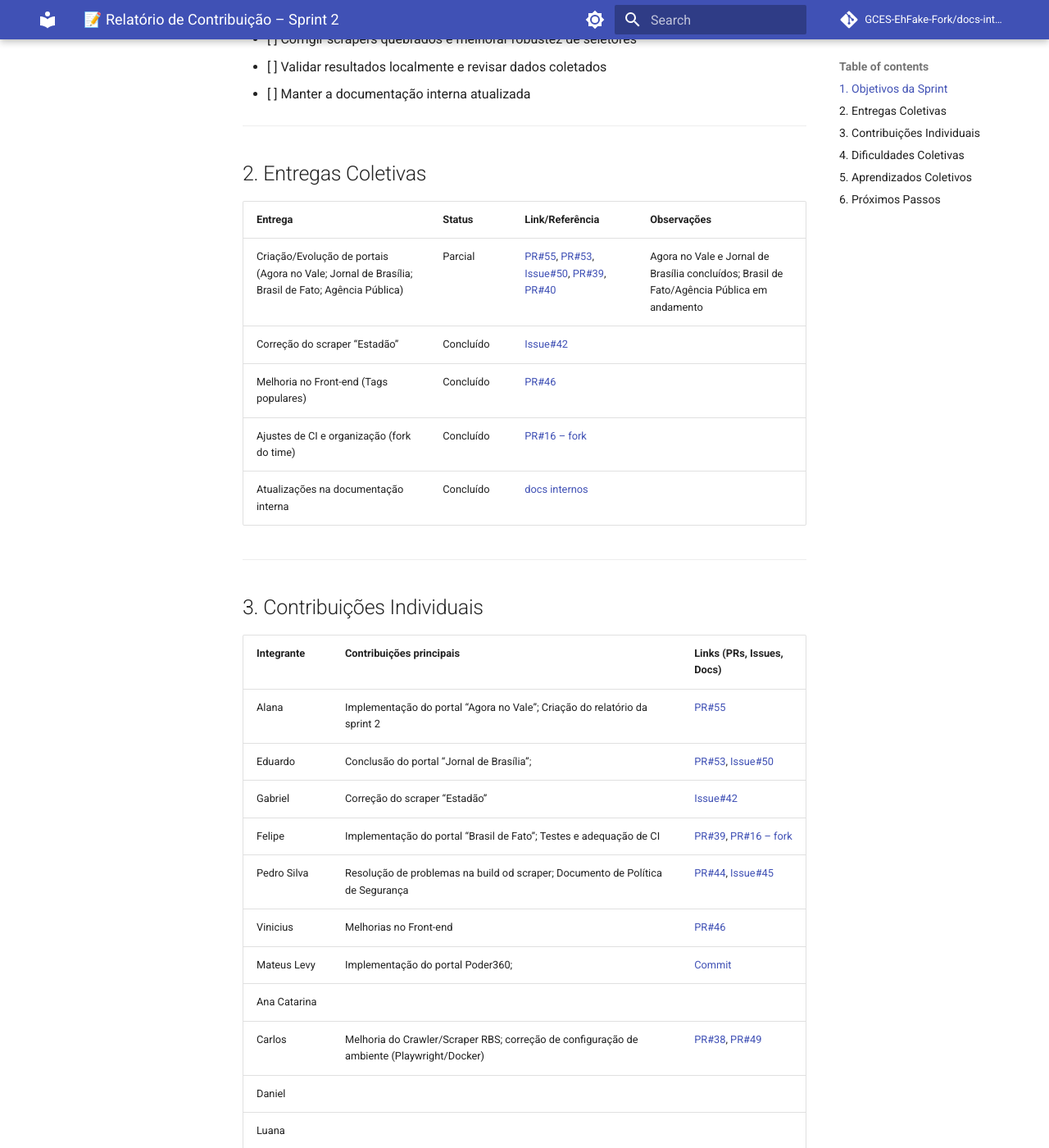
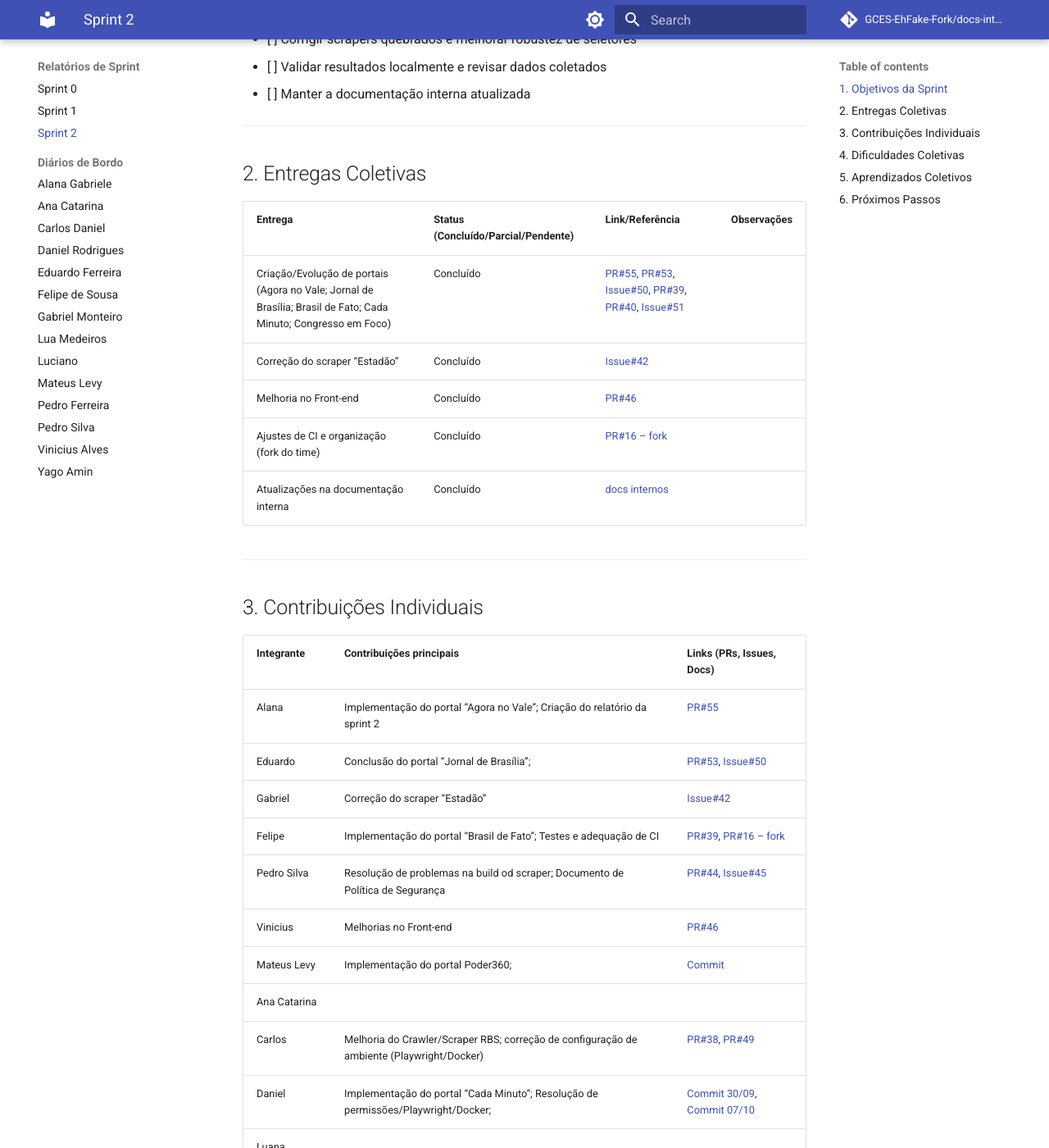
Before and after one commit to GCES-EhFake-Fork/docs-interno, an MkDocs documentation site: the page built from docs/sprints/sprint2.md, in a window 1280 px wide and 1400 px high, scrolled down 420 px. Shown: the whole window at 82% size. Built offline with MkDocs 1.6.1 and Material for MkDocs 9.7.7, drawn with Linux system fonts in a browser that asks for light colours; comment, search, counter and statistics services are not loaded; some of the changed text lies outside the part shown.

Commit message:
docs: Add Sprint 2 contribution report

```diff
--- a/docs/sprints/sprint2.md
+++ b/docs/sprints/sprint2.md
@@ -18,34 +18,34 @@
 
 ## 2. Entregas Coletivas
 
-| Entrega                                                                                          | Status    | Link/Referência                                                                                                                                                                                                                                                                   | Observações                                                                                |
-| :----------------------------------------------------------------------------------------------- | :-------- | :-------------------------------------------------------------------------------------------------------------------------------------------------------------------------------------------------------------------------------------------------------------------------------- | :----------------------------------------------------------------------------------------- |
-| Criação/Evolução de portais (Agora no Vale; Jornal de Brasília; Brasil de Fato; Agência Pública) | Parcial   | [PR#55](https://github.com/EH-FAKE/check-up/pull/55), [PR#53](https://github.com/EH-FAKE/check-up/pull/53), [Issue#50](https://github.com/EH-FAKE/check-up/issues/50), [PR#39](https://github.com/EH-FAKE/check-up/pull/39), [PR#40](https://github.com/EH-FAKE/check-up/pull/40) | Agora no Vale e Jornal de Brasília concluídos; Brasil de Fato/Agência Pública em andamento |
-| Correção do scraper “Estadão”                                                                    | Concluído | [Issue#42](https://github.com/EH-FAKE/check-up/issues/42)                                                                                                                                                                                                                         |                                                                                            |
-| Melhoria no Front-end (Tags populares)                                                           | Concluído | [PR#46](https://github.com/EH-FAKE/check-up/pull/46)                                                                                                                                                                                                                              |                                                                                            |
-| Ajustes de CI e organização (fork do time)                                                       | Concluído | [PR#16 – fork](https://github.com/GCES-EhFake-Fork/checkUp/pull/16)                                                                                                                                                                                                               |                                                                                            |
-| Atualizações na documentação interna                                                             | Concluído | [docs internos](https://gces-ehfake-fork.github.io/docs-interno/)                                                                                                                                                                                                                 |                                                                                            |
+| Entrega                                                                                                         | Status (Concluído/Parcial/Pendente) | Link/Referência                                                                                                                                                                                                                                                                                                                              | Observações |
+| :-------------------------------------------------------------------------------------------------------------- | :---------------------------------- | :------------------------------------------------------------------------------------------------------------------------------------------------------------------------------------------------------------------------------------------------------------------------------------------------------------------------------------------- | :---------- |
+| Criação/Evolução de portais (Agora no Vale; Jornal de Brasília; Brasil de Fato; Cada Minuto; Congresso em Foco) | Concluído                           | [PR#55](https://github.com/EH-FAKE/check-up/pull/55), [PR#53](https://github.com/EH-FAKE/check-up/pull/53), [Issue#50](https://github.com/EH-FAKE/check-up/issues/50), [PR#39](https://github.com/EH-FAKE/check-up/pull/39), [PR#40](https://github.com/EH-FAKE/check-up/pull/40), [Issue#51](https://github.com/EH-FAKE/check-up/issues/51) |             |
+| Correção do scraper “Estadão”                                                                                   | Concluído                           | [Issue#42](https://github.com/EH-FAKE/check-up/issues/42)                                                                                                                                                                                                                                                                                    |             |
+| Melhoria no Front-end                                                                                           | Concluído                           | [PR#46](https://github.com/EH-FAKE/check-up/pull/46)                                                                                                                                                                                                                                                                                         |             |
+| Ajustes de CI e organização (fork do time)                                                                      | Concluído                           | [PR#16 – fork](https://github.com/GCES-EhFake-Fork/checkUp/pull/16)                                                                                                                                                                                                                                                                          |             |
+| Atualizações na documentação interna                                                                            | Concluído                           | [docs internos](https://gces-ehfake-fork.github.io/docs-interno/)                                                                                                                                                                                                                                                                            |             |
 
 ---
 
 ## 3. Contribuições Individuais
 
-| Integrante     | Contribuições principais                                                                  | Links (PRs, Issues, Docs)                                                                                                 |
-| -------------- | ----------------------------------------------------------------------------------------- | ------------------------------------------------------------------------------------------------------------------------- |
-| Alana          | Implementação do portal “Agora no Vale”; Criação do relatório da sprint 2                 | [PR#55](https://github.com/EH-FAKE/check-up/pull/55)                                                                      |
-| Eduardo        | Conclusão do portal “Jornal de Brasília”;                                                 | [PR#53](https://github.com/EH-FAKE/check-up/pull/53), [Issue#50](https://github.com/EH-FAKE/check-up/issues/50)           |
-| Gabriel        | Correção do scraper “Estadão”                                                             | [Issue#42](https://github.com/EH-FAKE/check-up/issues/42)                                                                 |
-| Felipe         | Implementação do portal “Brasil de Fato”; Testes e adequação de CI                        | [PR#39](https://github.com/EH-FAKE/check-up/pull/39), [PR#16 – fork](https://github.com/GCES-EhFake-Fork/checkUp/pull/16) |
-| Pedro Silva    | Resolução de problemas na build od scraper; Documento de Política de Segurança            | [PR#44](https://github.com/EH-FAKE/check-up/pull/44), [Issue#45](https://github.com/EH-FAKE/check-up/issues/45)           |
-| Vinicius       | Melhorias no Front-end                                                                    | [PR#46](https://github.com/EH-FAKE/check-up/pull/46)                                                                      |
-| Mateus Levy    | Implementação do portal Poder360;                                                         | [Commit](https://github.com/GCES-EhFake-Fork/checkUp/commit/762469c5b3a75c3ef8e5c006c56e1b9ee5223716)                     |
-| Ana Catarina   |                                                                                           |                                                                                                                           |
-| Carlos         | Melhoria do Crawler/Scraper RBS; correção de configuração de ambiente (Playwright/Docker) | [PR#38](https://github.com/EH-FAKE/check-up/pull/38), [PR#49](https://github.com/EH-FAKE/check-up/pull/49)                |
-| Daniel         |                                                                                           |                                                                                                                           |
-| Luana          |                                                                                           |                                                                                                                           |
-| Luciano        |                                                                                           |                                                                                                                           |
-| Pedro Ferreira |                                                                                           |                                                                                                                           |
-| Yago           | Início do desenvolvimento de scrapper para novo portal; estudos e ajustes de ambiente     |                                                                                                                           |
+| Integrante     | Contribuições principais                                                                  | Links (PRs, Issues, Docs)                                                                                                                                                                                                |
+| -------------- | ----------------------------------------------------------------------------------------- | ------------------------------------------------------------------------------------------------------------------------------------------------------------------------------------------------------------------------ |
+| Alana          | Implementação do portal “Agora no Vale”; Criação do relatório da sprint 2                 | [PR#55](https://github.com/EH-FAKE/check-up/pull/55)                                                                                                                                                                     |
+| Eduardo        | Conclusão do portal “Jornal de Brasília”;                                                 | [PR#53](https://github.com/EH-FAKE/check-up/pull/53), [Issue#50](https://github.com/EH-FAKE/check-up/issues/50)                                                                                                          |
+| Gabriel        | Correção do scraper “Estadão”                                                             | [Issue#42](https://github.com/EH-FAKE/check-up/issues/42)                                                                                                                                                                |
+| Felipe         | Implementação do portal “Brasil de Fato”; Testes e adequação de CI                        | [PR#39](https://github.com/EH-FAKE/check-up/pull/39), [PR#16 – fork](https://github.com/GCES-EhFake-Fork/checkUp/pull/16)                                                                                                |
+| Pedro Silva    | Resolução de problemas na build od scraper; Documento de Política de Segurança            | [PR#44](https://github.com/EH-FAKE/check-up/pull/44), [Issue#45](https://github.com/EH-FAKE/check-up/issues/45)                                                                                                          |
+| Vinicius       | Melhorias no Front-end                                                                    | [PR#46](https://github.com/EH-FAKE/check-up/pull/46)                                                                                                                                                                     |
+| Mateus Levy    | Implementação do portal Poder360;                                                         | [Commit](https://github.com/GCES-EhFake-Fork/checkUp/commit/762469c5b3a75c3ef8e5c006c56e1b9ee5223716)                                                                                                                    |
+| Ana Catarina   |                                                                                           |                                                                                                                                                                                                                          |
+| Carlos         | Melhoria do Crawler/Scraper RBS; correção de configuração de ambiente (Playwright/Docker) | [PR#38](https://github.com/EH-FAKE/check-up/pull/38), [PR#49](https://github.com/EH-FAKE/check-up/pull/49)                                                                                                               |
+| Daniel         | Implementação do portal “Cada Minuto”; Resolução de permissões/Playwright/Docker;         | [Commit 30/09](https://github.com/GCES-EhFake-Fork/checkUp/commit/fe58f79849de5f9f1b8688735fc49ffcfd8240c5), [Commit 07/10](https://github.com/GCES-EhFake-Fork/checkUp/commit/55ac5f5ad44168c01f15d3790360ec90127e8bca) |
+| Luana          |                                                                                           |                                                                                                                                                                                                                          |
+| Luciano        |                                                                                           |                                                                                                                                                                                                                          |
+| Pedro Ferreira |                                                                                           |                                                                                                                                                                                                                          |
+| Yago           | Implementação do portal "Congresso em Foco"                                               | [Issue#51](https://github.com/EH-FAKE/check-up/issues/51)                                                                                                                                                                |
 
 ---
 
--- a/mkdocs.yml
+++ b/mkdocs.yml
@@ -69,6 +69,7 @@ nav:
   - Relatórios de Sprint:
       - Sprint 0: sprints/sprint0.md
       - Sprint 1: sprints/sprint1.md
+      - Sprint 2: sprints/sprint2.md
       - Diários de Bordo:
           - Alana Gabriele: diarios/diarioAlana.md
           - Ana Catarina: diarios/diarioAnaCatarina.md
```
